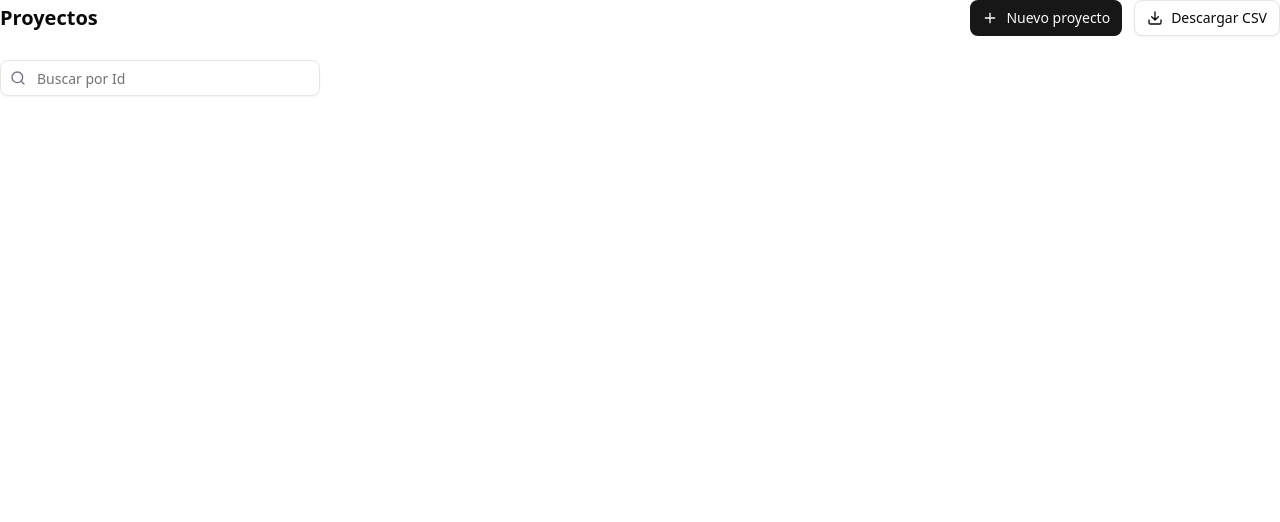
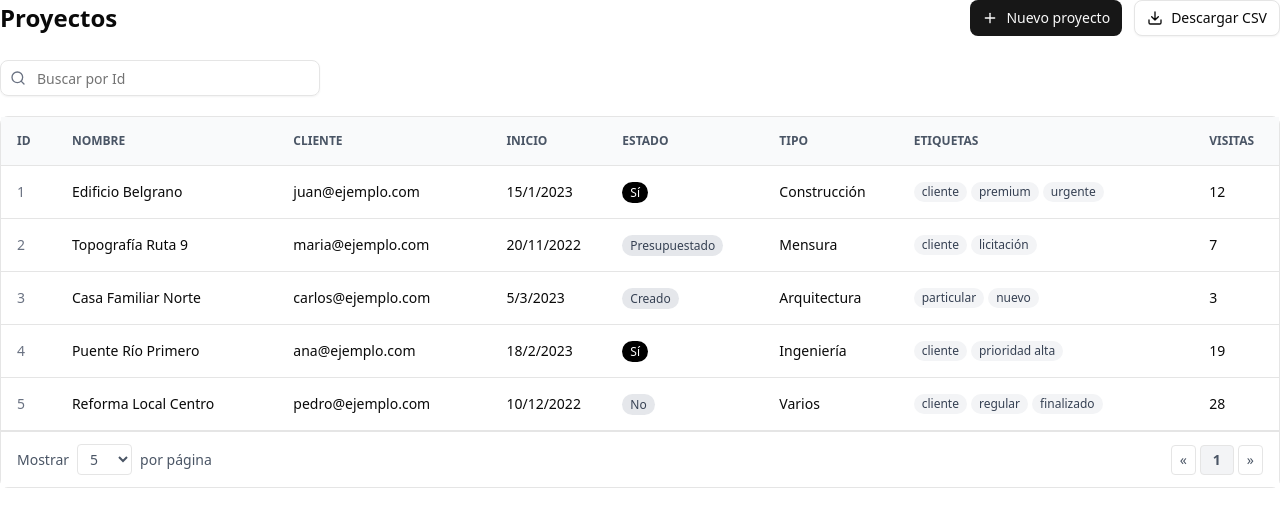
Before and after one commit to BautistaMendibe/plataforma-gesiton-obras, a Next.js app: page /proyects in a window 1280 px wide. Shown: the top 522 px of the page. Built offline with nearby package versions, Linux system fonts and the light colour scheme; no server answers.

Commit message:
tabla proyectos

```diff
--- /dev/null
+++ b/src/app/models/Proyect.model.tsx
@@ -0,0 +1,63 @@
+export type Proyecto = {
+    id: string
+    nombre: string
+    cliente: string
+    fecha_inicio: string
+    estado: "Creado" | "Presupuestado" | "Activo" | "En pausa" | "Finalizado"
+    tipo: "Mensura" | "Arquitectura" | "Ingeniería" | "Construcción" | "Varios"
+    etiquetas: string[]
+    visitas: number
+}
+
+export const proyectosMock: Proyecto[] = [
+    {
+        id: "1",
+        nombre: "Edificio Belgrano",
+        cliente: "juan@ejemplo.com",
+        fecha_inicio: "2023-01-15",
+        estado: "Activo",
+        tipo: "Construcción",
+        etiquetas: ["cliente", "premium", "urgente"],
+        visitas: 12,
+    },
+    {
+        id: "2",
+        nombre: "Topografía Ruta 9",
+        cliente: "maria@ejemplo.com",
+        fecha_inicio: "2022-11-20",
+        estado: "Presupuestado",
+        tipo: "Mensura",
+        etiquetas: ["cliente", "licitación"],
+        visitas: 7,
+    },
+    {
+        id: "3",
+        nombre: "Casa Familiar Norte",
+        cliente: "carlos@ejemplo.com",
+        fecha_inicio: "2023-03-05",
+        estado: "Creado",
+        tipo: "Arquitectura",
+        etiquetas: ["particular", "nuevo"],
+        visitas: 3,
+    },
+    {
+        id: "4",
+        nombre: "Puente Río Primero",
+        cliente: "ana@ejemplo.com",
+        fecha_inicio: "2023-02-18",
+        estado: "Activo",
+        tipo: "Ingeniería",
+        etiquetas: ["cliente", "prioridad alta"],
+        visitas: 19,
+    },
+    {
+        id: "5",
+        nombre: "Reforma Local Centro",
+        cliente: "pedro@ejemplo.com",
+        fecha_inicio: "2022-12-10",
+        estado: "Finalizado",
+        tipo: "Varios",
+        etiquetas: ["cliente", "regular", "finalizado"],
+        visitas: 28,
+    },
+]
--- /dev/null
+++ b/src/app/proyects/TablaProyectos.tsx
@@ -0,0 +1,89 @@
+"use client";
+
+import {Proyecto, proyectosMock} from "../models/Proyect.model";
+
+export default function TablaProyectos() {
+    return (
+        <div className="rounded-md border mt-4">
+            <table className="w-full text-sm text-left">
+                <thead className="bg-gray-50 border-b text-gray-600 uppercase text-xs">
+                <tr>
+                    <th className="p-4">ID</th>
+                    <th>Nombre</th>
+                    <th>Cliente</th>
+                    <th>Inicio</th>
+                    <th>Estado</th>
+                    <th>Tipo</th>
+                    <th>Etiquetas</th>
+                    <th>Visitas</th>
+                </tr>
+                </thead>
+                <tbody>
+                {proyectosMock.map((proyecto) => (
+                    <tr key={proyecto.id} className="border-b hover:bg-gray-50">
+                        <td className="p-4 text-gray-500">{proyecto.id}</td>
+                        <td className="font-medium">{proyecto.nombre}</td>
+                        <td>{proyecto.cliente}</td>
+                        <td>{formatearFecha(proyecto.fecha_inicio)}</td>
+                        <td>
+                            <EstadoTag estado={proyecto.estado}/>
+                        </td>
+                        <td>{proyecto.tipo}</td>
+                        <td>
+                            <div className="flex flex-wrap gap-1">
+                                {proyecto.etiquetas.map((etiqueta, i) => (
+                                    <span
+                                        key={i}
+                                        className="bg-gray-100 text-gray-700 text-xs px-2 py-0.5 rounded-full"
+                                    >
+        {etiqueta}
+      </span>
+                                ))}
+                            </div>
+                        </td>
+                        <td>{proyecto.visitas}</td>
+                    </tr>
+                ))}
+                </tbody>
+            </table>
+
+            {/* Paginación simulada */}
+            <div className="flex items-center justify-between px-4 py-3 bg-white border-t text-sm text-gray-600">
+                <div className="flex items-center gap-2">
+                    <label htmlFor="perPage">Mostrar</label>
+                    <select id="perPage" className="border rounded px-2 py-1 text-sm">
+                        <option>5</option>
+                        <option>10</option>
+                        <option>20</option>
+                    </select>
+                    <span>por página</span>
+                </div>
+                <div className="flex items-center gap-1">
+                    <button className="p-1 px-2 border rounded">&laquo;</button>
+                    <button className="p-1 px-3 border rounded font-bold bg-gray-100">1</button>
+                    <button className="p-1 px-2 border rounded">&raquo;</button>
+                </div>
+            </div>
+        </div>
+    );
+}
+
+function EstadoTag({estado}: { estado: Proyecto["estado"] }) {
+    const isActivo = estado === "Activo";
+    return (
+        <span
+            className={`text-xs px-2 py-0.5 rounded-full ${
+                isActivo
+                    ? "bg-black text-white"
+                    : "bg-gray-200 text-gray-700"
+            }`}
+        >
+      {estado === "Activo" ? "Sí" : estado === "Finalizado" ? "No" : estado}
+    </span>
+    );
+}
+
+function formatearFecha(fecha: string) {
+    const f = new Date(fecha);
+    return `${f.getDate()}/${f.getMonth() + 1}/${f.getFullYear()}`;
+}
--- a/src/app/proyects/page.tsx
+++ b/src/app/proyects/page.tsx
@@ -1,13 +1,14 @@
 import { Button } from "@/components/ui/button";
 import {Plus, Search} from "lucide-react";
 import {Input} from "@/components/ui/input";
+import TablaProyectos from "@/app/proyects/TablaProyectos";
 
 export default function ProyectsPage() {
     return (
         <div>
             <div className="mb-6 flex justify-between items-center gap-4">
                 <div>
-                    <h1 className="text-xl font-bold">Proyectos</h1>
+                    <h1 className="text-2xl font-bold">Proyectos</h1>
                 </div>
 
                 <div>
@@ -42,13 +43,15 @@ export default function ProyectsPage() {
                 </div>
             </div>
 
-            <div className="w-80">
+            <div className="w-80 mb-5">
                 <div className="relative">
                     <Search className="absolute left-2.5 top-2.5 h-4 w-4 text-gray-500" />
                     <Input type="search" placeholder="Buscar por Id" className="pl-9" />
                 </div>
             </div>
 
+            <TablaProyectos />
+
         </div>
     );
 }
```
